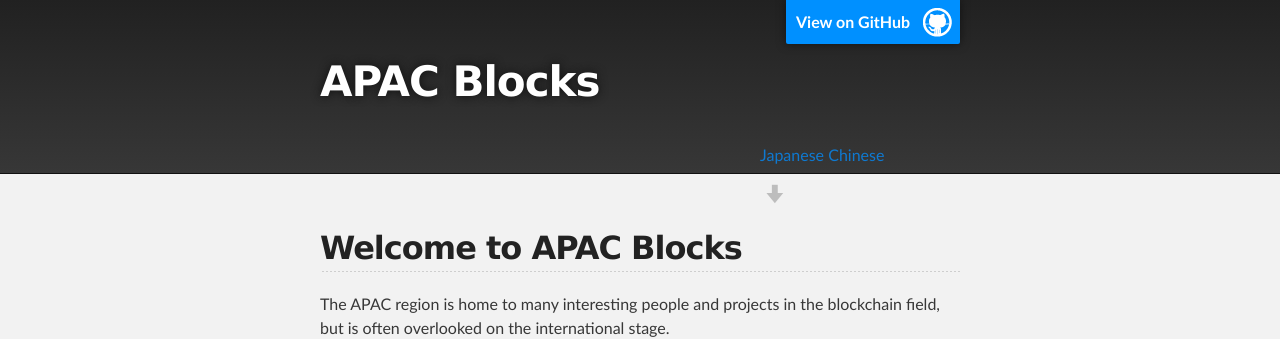
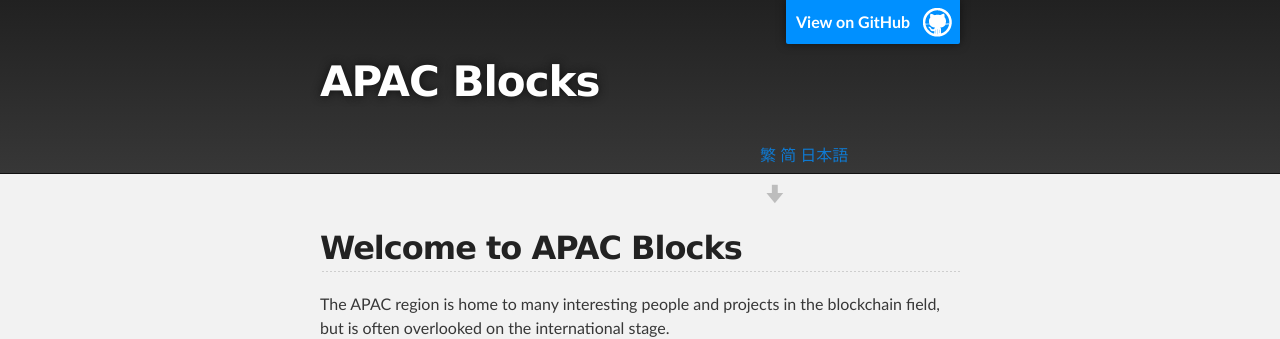
Before and after one commit to apacblocks/apacblocks.org, a Jekyll site: the page built from index.md, in a window 1280 px wide. Shown: the top 339 px of the page. Built offline with Jekyll 4.4.1, drawn with Linux system fonts in a browser that asks for light colours; the repository's description, which GitHub fills in, is left out; our own code applies the rules of GitHub Pages for plain Markdown files.

Commit message:
Update default.html

```diff
--- a/_layouts/default.html
+++ b/_layouts/default.html
@@ -30,8 +30,10 @@
           {% endif %}
           {% if site.show_language %}
             <section id="downloads">
-              <a href="jp.MD">Japanese</a>
-              <a href="cn.MD">Chinese</a>
+
+              <a href="cnt">繁</a>
+              <a href="cns">简</a>
+              <a href="jp">日本語</a>
             </section>
           {% endif %}
         </header>
```
